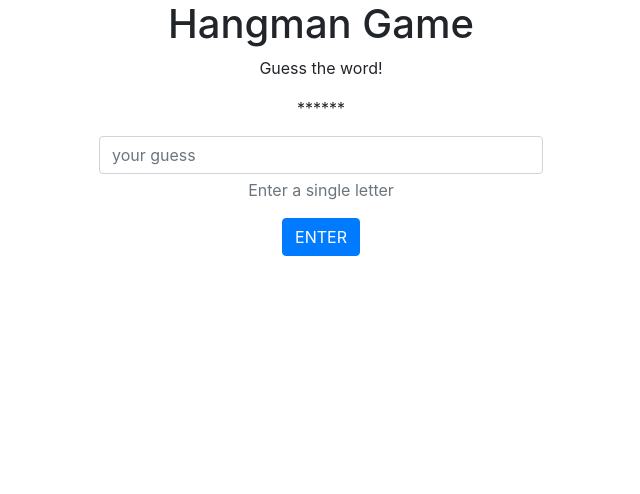
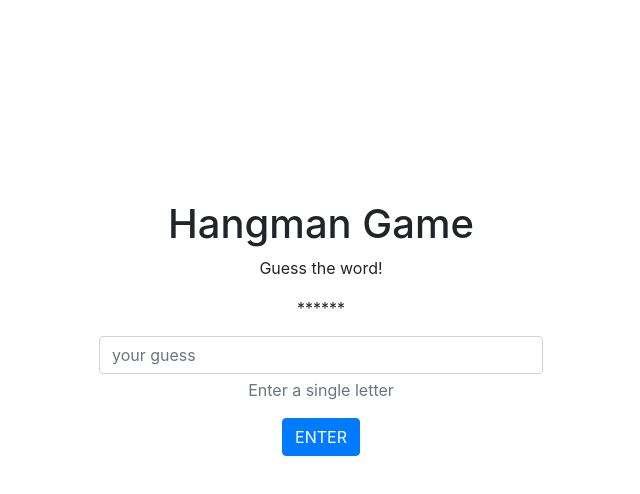
Before and after one commit to AtaGowani/hangman, a website: page index.html in a window 1280 px wide. Shown: the whole page, without its empty margins (319-959 px from the left). Drawn offline with nearby package versions, Linux system fonts and the light colour scheme.

Commit message:
center content

```diff
--- a/src/css/style.css
+++ b/src/css/style.css
@@ -1,7 +1,10 @@
-.container{
-  top: 50%;
-}
-
 .input{
   padding: 0 30%;
 }
+
+body{
+  position: absolute;
+  top: 25%;
+  right: 0;
+  left: 0;
+}
```
Also changed, not shown: index.html (+0 -2 lines).
